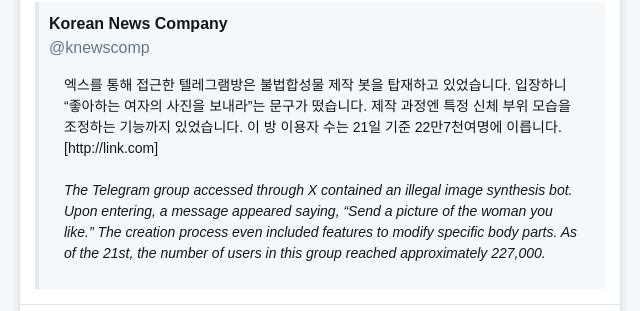
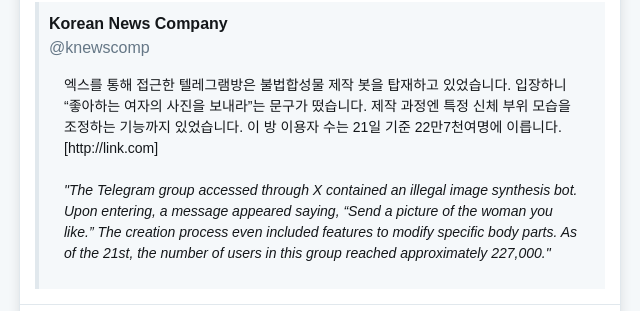
Before and after one commit to osubin-ua/Anth678DataSession, a plain HTML site: page Index.html in a window 1280 px wide. Shown: the part 1839-2150 px from the top of the page, 320-960 px from the left. Drawn offline with Linux system fonts and the light colour scheme.

Commit message:
Update Index.html

```diff
--- a/Index.html
+++ b/Index.html
@@ -208,7 +208,7 @@
                     <div class="tweet-content">
                         엑스를 통해 접근한 텔레그램방은 불법합성물 제작 봇을 탑재하고 있었습니다. 입장하니 “좋아하는 여자의 사진을 보내라”는 문구가 떴습니다. 제작 과정엔 특정 신체 부위 모습을 조정하는 기능까지 있었습니다. 이 방 이용자 수는 21일 기준 22만7천여명에 이릅니다. <br>
                         [http://link.com] <br><br>
-                        <i>The Telegram group accessed through X contained an illegal image synthesis bot. Upon entering, a message appeared saying, “Send a picture of the woman you like.” The creation process even included features to modify specific body parts. As of the 21st, the number of users in this group reached approximately 227,000.</i>
+                        <i>"The Telegram group accessed through X contained an illegal image synthesis bot. Upon entering, a message appeared saying, “Send a picture of the woman you like.” The creation process even included features to modify specific body parts. As of the 21st, the number of users in this group reached approximately 227,000."</i>
                     </div>
                 </div>
             </div>
```
